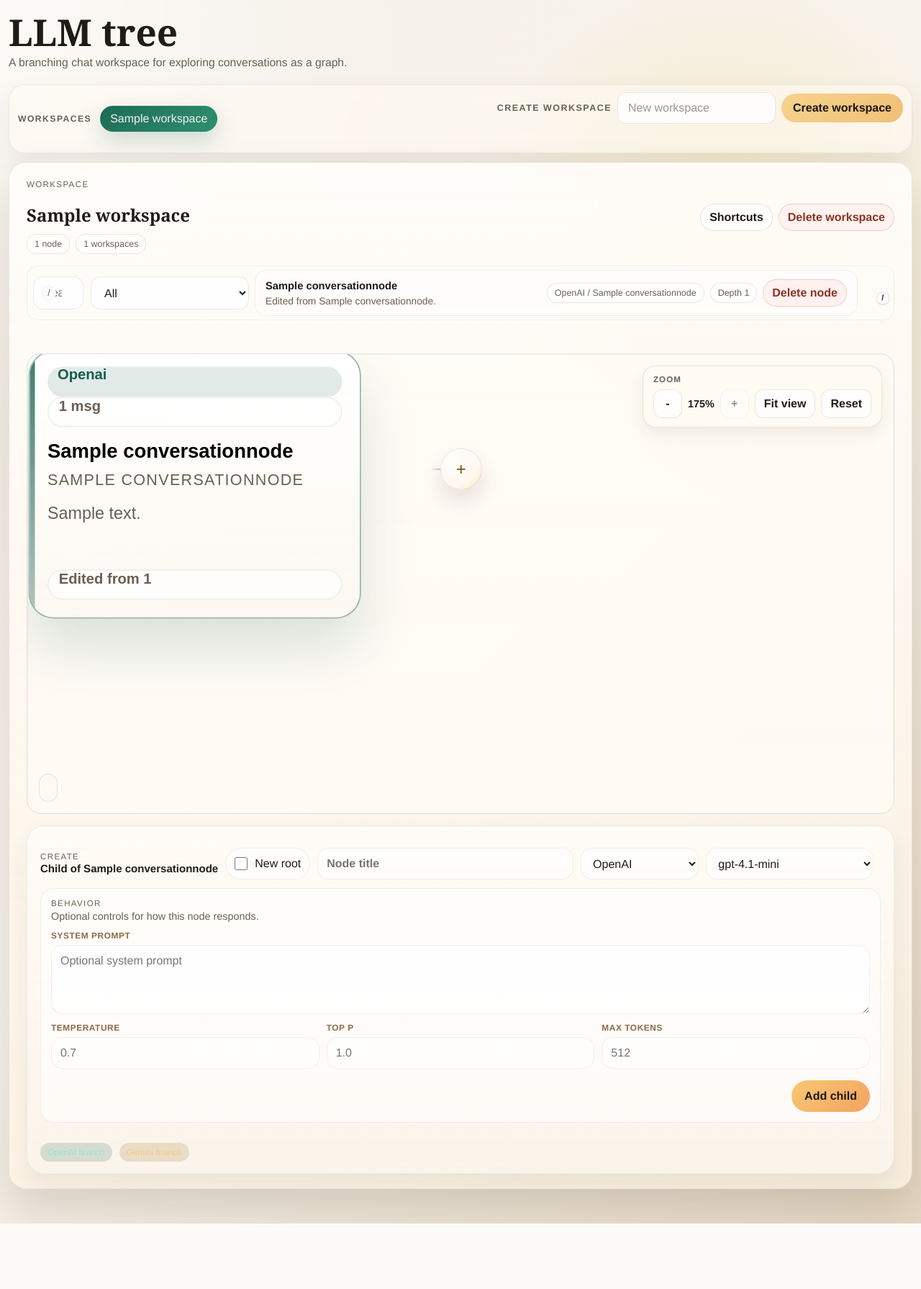
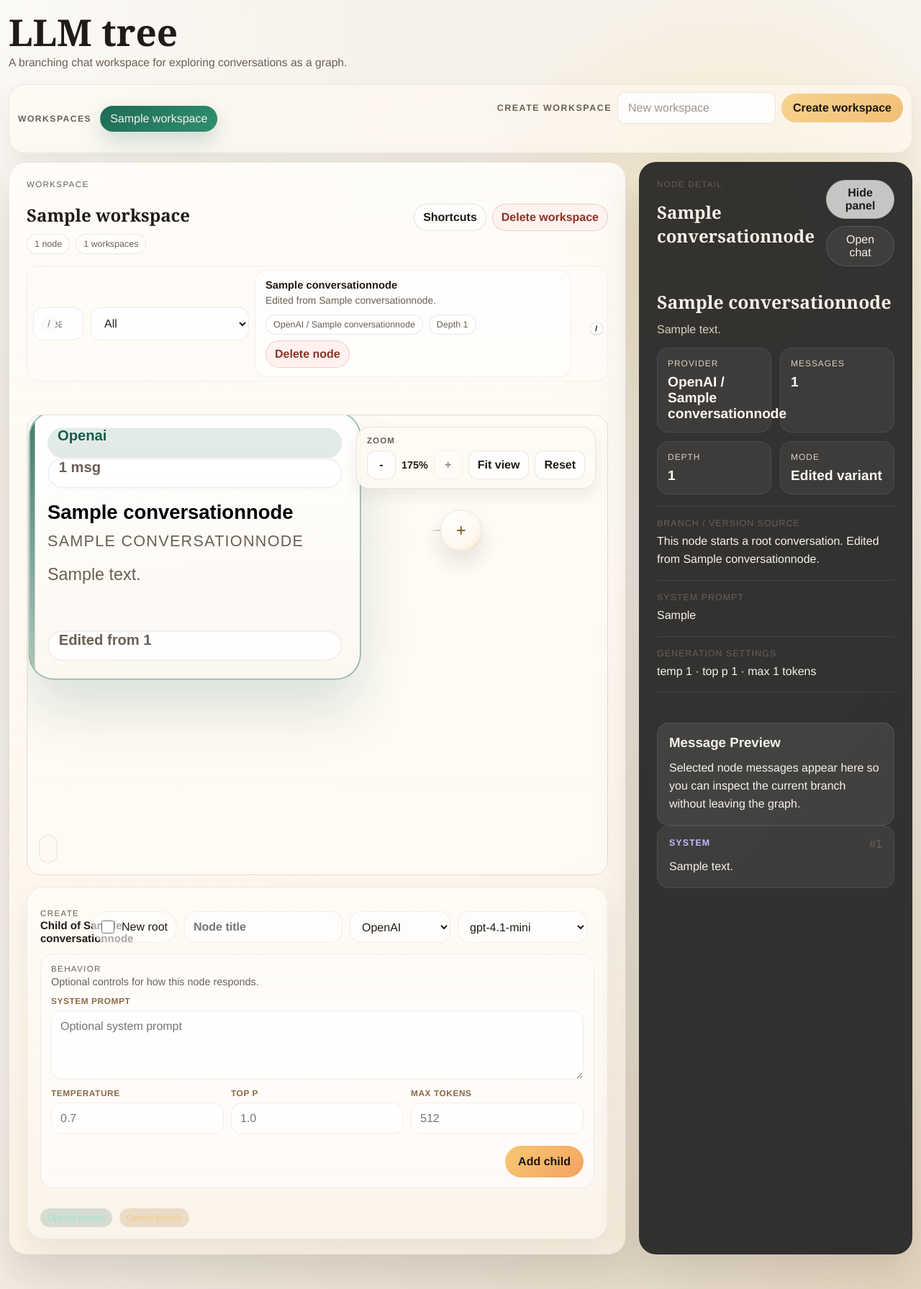
Before and after one commit to Howardleejhenhao/Generative-AI-LLM-Tree, a Django app: a page that uses tree_ui/templates/tree_ui/index.html in a window 1280 px wide. Shown: the whole page at 72% size. Before the commit the page ends 1700 px from the top, so only its background shows below. Run offline with Django 5.2, Linux system fonts and the light colour scheme; tables that the repository leaves empty hold one stand-in row (values such as "Sample post").

Commit message:
feat: add workspace node inspector panel

```diff
--- a/tree_ui/static/tree_ui/css/app.css
+++ b/tree_ui/static/tree_ui/css/app.css
@@ -34,8 +34,9 @@
 }
 
 .workspace-shell {
-  grid-template-columns: minmax(0, 1fr);
+  grid-template-columns: minmax(0, 1fr) minmax(320px, 380px);
   min-height: calc(100vh - 230px);
+  gap: 18px;
 }
 
 .canvas-panel {
@@ -1319,8 +1320,8 @@ body:has(.chat-page-immersive) .page-shell {
 
 .workspace-shell {
   display: grid;
-  grid-template-columns: minmax(0, 1fr);
-  gap: 0;
+  grid-template-columns: minmax(0, 1fr) minmax(320px, 380px);
+  gap: 18px;
   min-height: calc(100vh - 240px);
   align-items: stretch;
 }
@@ -1341,9 +1342,13 @@ body:has(.chat-page-immersive) .page-shell {
 }
 
 .detail-panel {
+  display: grid;
+  align-content: start;
+  gap: 0;
   padding: 24px;
   background: var(--panel);
   color: #f8f1e8;
+  overflow: auto;
   transition: opacity 180ms ease, transform 180ms ease;
 }
 
@@ -1443,11 +1448,24 @@ body:has(.chat-page-immersive) .page-shell {
   box-shadow: none;
 }
 
+.detail-link-button:disabled {
+  cursor: not-allowed;
+  opacity: 0.5;
+  transform: none;
+  box-shadow: none;
+}
+
 .detail-panel-actions {
   display: flex;
-  flex-direction: column;
-  align-items: flex-end;
+  flex-wrap: wrap;
+  justify-content: flex-end;
+  align-items: center;
   gap: 10px;
+}
+
+.detail-panel-copy {
+  display: grid;
+  gap: 6px;
 }
 
 .canvas-panel-action-row {
@@ -1991,6 +2009,8 @@ body:has(.chat-page-immersive) .page-shell {
   border: 1px solid rgba(255, 255, 255, 0.14);
   background: rgba(255, 255, 255, 0.06);
   color: #f8f1e8;
+  font: inherit;
+  cursor: pointer;
 }
 
 .node-metadata {
@@ -2824,6 +2844,10 @@ kbd {
     grid-template-columns: 1fr;
   }
 
+  .detail-panel {
+    min-height: 0;
+  }
+
   .workspace-stage-bar,
   .workspace-stage-metrics,
   .workspace-command-bar {
--- a/tree_ui/static/tree_ui/js/app.js
+++ b/tree_ui/static/tree_ui/js/app.js
@@ -1,9 +1,11 @@
 import { postJSON } from "./api.js?v=20260322-graph-hint-fix";
 import { getNodeBounds, renderCanvas } from "./canvas.js?v=20260322-graph-hint-fix";
 import { syncModelOptions } from "./model-options.js?v=20260322-graph-hint-fix";
+import { renderNodeDetails } from "./node-panel.js?v=20260324-markdown-rendering";
 import { createViewportController } from "./viewport.js?v=20260322-graph-hint-fix";
 
 const payload = JSON.parse(document.getElementById("graph-payload").textContent);
+const workspaceShell = document.getElementById("workspace-shell");
 const workspaceName = document.getElementById("workspace-name");
 const workspaceNodePill = document.getElementById("workspace-node-pill");
 const workspaceSearchInput = document.getElementById("workspace-search-input");
@@ -21,6 +23,21 @@ const workspaceHelpBackdrop = document.getElementById("workspace-help-backdrop")
 const workspaceHelpClose = document.getElementById("workspace-help-close");
 const workspaceDeleteButton = document.getElementById("workspace-delete-button");
 const nodeDeleteButton = document.getElementById("node-delete-button");
+const detailPeekButton = document.getElementById("detail-peek-button");
+const detailPanel = document.getElementById("detail-panel");
+const detailPanelToggle = document.getElementById("detail-panel-toggle");
+const detailOpenChatButton = document.getElementById("detail-open-chat-button");
+const detailPanelTitle = document.getElementById("detail-panel-title");
+const detailFocusTitle = document.getElementById("detail-focus-title");
+const detailFocusSummary = document.getElementById("detail-focus-summary");
+const detailProviderModel = document.getElementById("detail-provider-model");
+const detailMessageCount = document.getElementById("detail-message-count");
+const detailDepth = document.getElementById("detail-depth");
+const detailNodeMode = document.getElementById("detail-node-mode");
+const detailBranchSource = document.getElementById("detail-branch-source");
+const detailSystemPrompt = document.getElementById("detail-system-prompt");
+const detailGenerationSettings = document.getElementById("detail-generation-settings");
+const detailMessages = document.getElementById("node-detail-messages");
 const fitViewButton = document.getElementById("graph-fit-view");
 const zoomOutButton = document.getElementById("graph-zoom-out");
 const zoomInButton = document.getElementById("graph-zoom-in");
@@ -168,6 +185,60 @@ function getSelectionSummaryText(node) {
   return "Root conversation.";
 }
 
+function getNodeModeLabel(node) {
+  if (!node) {
+    return "No selection";
+  }
+
+  if (node.edited_from_id) {
+    return "Edited variant";
+  }
+  if (node.parent_id) {
+    return "Child branch";
+  }
+  return "Root conversation";
+}
+
+function getBranchSourceText(node) {
+  if (!node) {
+    return "Select a node to see where this branch comes from.";
+  }
+
+  const segments = [];
+
+  if (node.parent_id) {
+    segments.push(`Parent branch: ${getNodeTitleById(node.parent_id)}.`);
+  } else {
+    segments.push("This node starts a root conversation.");
+  }
+
+  if (node.edited_from_id) {
+    segments.push(`Edited from ${getNodeTitleById(node.edited_from_id)}.`);
+  }
+
+  return segments.join(" ");
+}
+
+function getGenerationSettingsText(node) {
+  if (!node) {
+    return "Default generation parameters.";
+  }
+
+  const settings = [];
+
+  if (node.temperature !== null && node.temperature !== undefined) {
+    settings.push(`temp ${node.temperature}`);
+  }
+  if (node.top_p !== null && node.top_p !== undefined) {
+    settings.push(`top p ${node.top_p}`);
+  }
+  if (node.max_output_tokens !== null && node.max_output_tokens !== undefined) {
+    settings.push(`max ${node.max_output_tokens} tokens`);
+  }
+
+  return settings.length ? settings.join(" · ") : "Default generation parameters.";
+}
+
 function isTypingTarget(element) {
   if (!element) {
     return false;
@@ -181,6 +252,18 @@ function setWorkspaceHelpOpen(isOpen) {
   workspaceHelpDialog.hidden = !isOpen;
   workspaceHelpDialog.setAttribute("aria-hidden", String(!isOpen));
   workspaceHelpToggle.setAttribute("aria-expanded", String(isOpen));
+}
+
+function isDetailPanelCollapsed() {
+  return workspaceShell.dataset.detailPanelCollapsed === "true";
+}
+
+function setDetailPanelCollapsed(collapsed) {
+  workspaceShell.dataset.detailPanelCollapsed = String(collapsed);
+  detailPanelToggle.setAttribute("aria-expanded", String(!collapsed));
+  detailPanelToggle.textContent = collapsed ? "Show panel" : "Hide panel";
+  detailPeekButton.hidden = !collapsed;
+  detailPanel.setAttribute("aria-hidden", String(collapsed));
 }
 
 function buildSearchMatches() {
@@ -259,6 +342,40 @@ function updateWorkspaceSummary() {
     : "New root";
   workspaceSelectionDepth.textContent = `Depth ${lineageIds.length}`;
   nodeDeleteButton.disabled = !selectedNode;
+}
+
+function updateDetailPanel() {
+  const selectedNode = getSelectedNode();
+  const lineageIds = getLineageIds(selectedNode);
+
+  if (!selectedNode) {
+    detailPanelTitle.textContent = "No node selected";
+    detailFocusTitle.textContent = "No node selected";
+    detailFocusSummary.textContent = "Select a node on the graph to inspect its messages and branch metadata.";
+    detailProviderModel.textContent = "-";
+    detailMessageCount.textContent = "0";
+    detailDepth.textContent = "0";
+    detailNodeMode.textContent = "No selection";
+    detailBranchSource.textContent = "Select a node to see where this branch comes from.";
+    detailSystemPrompt.textContent = "Default system prompt";
+    detailGenerationSettings.textContent = "Default generation parameters.";
+    detailOpenChatButton.disabled = true;
+    renderNodeDetails(detailMessages, []);
+    return;
+  }
+
+  detailPanelTitle.textContent = selectedNode.title;
+  detailFocusTitle.textContent = selectedNode.title;
+  detailFocusSummary.textContent = selectedNode.summary || "No summary yet for this node.";
+  detailProviderModel.textContent = `${getProviderLabel(selectedNode.provider)} / ${selectedNode.model_name}`;
+  detailMessageCount.textContent = String(selectedNode.messages.length);
+  detailDepth.textContent = String(lineageIds.length);
+  detailNodeMode.textContent = getNodeModeLabel(selectedNode);
+  detailBranchSource.textContent = getBranchSourceText(selectedNode);
+  detailSystemPrompt.textContent = selectedNode.system_prompt || "Default system prompt";
+  detailGenerationSettings.textContent = getGenerationSettingsText(selectedNode);
+  detailOpenChatButton.disabled = false;
+  renderNodeDetails(detailMessages, selectedNode.messages);
 }
 
 function getNodeChatUrl(nodeId) {
@@ -514,6 +631,7 @@ function showEmptyNodeState() {
   quickCreate.hidden = true;
   setQuickCreateOpen(false);
   updateWorkspaceSummary();
+  updateDetailPanel();
 }
 
 function updateSelection(nodeId) {
@@ -532,6 +650,7 @@ function updateSelection(nodeId) {
   syncQuickCreateDefaults();
   updateFormState();
   updateWorkspaceSummary();
+  updateDetailPanel();
   renderGraphCanvas();
   updateQuickCreatePosition();
 }
@@ -621,6 +740,12 @@ function handleWorkspaceKeydown(event) {
 
   if ((event.key === "c" || event.key === "C") && getSelectedNode()) {
     openNodeChat(getSelectedNode()?.id);
+    event.preventDefault();
+    return;
+  }
+
+  if (event.key === "i" || event.key === "I") {
+    setDetailPanelCollapsed(!isDetailPanelCollapsed());
     event.preventDefault();
   }
 }
@@ -804,7 +929,6 @@ async function handleConfirmationFinal() {
   } catch (error) {
     confirmDialogFeedback.textContent = error.message;
     confirmDialogCancel.disabled = false;
-    confirmDialogSecondary.disabled = false;
     confirmDialogConfirm.disabled = false;
   }
 }
@@ -875,6 +999,9 @@ workspaceHelpClose.addEventListener("click", () => setWorkspaceHelpOpen(false));
 workspaceHelpBackdrop.addEventListener("click", () => setWorkspaceHelpOpen(false));
 workspaceDeleteButton.addEventListener("click", handleWorkspaceDelete);
 nodeDeleteButton.addEventListener("click", handleNodeDelete);
+detailPanelToggle.addEventListener("click", () => setDetailPanelCollapsed(!isDetailPanelCollapsed()));
+detailPeekButton.addEventListener("click", () => setDetailPanelCollapsed(false));
+detailOpenChatButton.addEventListener("click", () => openNodeChat(getSelectedNode()?.id));
 confirmDialogCancel.addEventListener("click", closeConfirmationDialog);
 confirmDialogBackdrop.addEventListener("click", closeConfirmationDialog);
 confirmDialogConfirm.addEventListener("click", handleConfirmationFinal);
@@ -891,7 +1018,9 @@ window.addEventListener("keydown", handleWorkspaceKeydown);
 syncModelOptions(providerInput, modelInput);
 syncQuickCreateDefaults();
 setWorkspaceHelpOpen(false);
+setDetailPanelCollapsed(false);
 setConfirmDialogOpen(false);
 updateSearchState();
 updateSelection(selectedNodeId);
 updateWorkspaceSummary();
+updateDetailPanel();
--- a/tree_ui/templates/tree_ui/index.html
+++ b/tree_ui/templates/tree_ui/index.html
@@ -34,7 +34,7 @@
     </form>
   </section>
 
-  <section class="workspace-shell" id="workspace-shell">
+  <section class="workspace-shell" id="workspace-shell" data-detail-panel-collapsed="false">
     <div class="canvas-panel">
       <div class="panel-header panel-header-workspace">
         <div class="canvas-panel-heading">
@@ -99,6 +99,9 @@
         <div class="workspace-search-results" id="workspace-search-results" hidden></div>
       </div>
       <div class="graph-stage" id="graph-stage">
+        <button class="detail-peek-button" id="detail-peek-button" type="button">
+          Node Detail
+        </button>
         <div class="graph-controls" aria-label="Graph zoom controls">
           <p class="graph-controls-label">Zoom</p>
           <div class="graph-controls-row">
@@ -241,6 +244,71 @@
         </div>
       </section>
     </div>
+    <aside class="detail-panel" id="detail-panel" aria-label="Node detail panel">
+      <div class="panel-header">
+        <div class="detail-panel-copy">
+          <p class="panel-kicker">Node Detail</p>
+          <h2 id="detail-panel-title">No node selected</h2>
+        </div>
+        <div class="detail-panel-actions">
+          <button
+            class="detail-toggle-button detail-toggle-button-quiet"
+            id="detail-panel-toggle"
+            type="button"
+            aria-expanded="true"
+            aria-controls="detail-panel"
+          >
+            Hide panel
+          </button>
+          <button class="detail-link-button" id="detail-open-chat-button" type="button" disabled>
+            Open chat
+          </button>
+        </div>
+      </div>
+      <section class="detail-focus-card detail-focus-card-minimal">
+        <div class="detail-focus-copy">
+          <h3 id="detail-focus-title">No node selected</h3>
+          <p id="detail-focus-summary">Select a node on the graph to inspect its messages and branch metadata.</p>
+        </div>
+        <div class="detail-focus-metrics detail-focus-metrics-minimal">
+          <div>
+            <span>Provider</span>
+            <strong id="detail-provider-model">-</strong>
+          </div>
+          <div>
+            <span>Messages</span>
+            <strong id="detail-message-count">0</strong>
+          </div>
+          <div>
+            <span>Depth</span>
+            <strong id="detail-depth">0</strong>
+          </div>
+          <div>
+            <span>Mode</span>
+            <strong id="detail-node-mode">No selection</strong>
+          </div>
+        </div>
+      </section>
+      <dl class="node-metadata">
+        <div>
+          <dt>Branch / Version Source</dt>
+          <dd id="detail-branch-source">Select a node to see where this branch comes from.</dd>
+        </div>
+        <div>
+          <dt>System Prompt</dt>
+          <dd id="detail-system-prompt">Default system prompt</dd>
+        </div>
+        <div>
+          <dt>Generation Settings</dt>
+          <dd id="detail-generation-settings">Default generation parameters.</dd>
+        </div>
+      </dl>
+      <section class="action-box action-box-preview">
+        <h3>Message Preview</h3>
+        <p>Selected node messages appear here so you can inspect the current branch without leaving the graph.</p>
+      </section>
+      <div class="message-list" id="node-detail-messages"></div>
+    </aside>
   </section>
 
   <div id="node-chat-url-template" data-node-chat-url-template="{% url 'workspace_node_chat' graph_payload.workspace.slug 999999 %}" hidden></div>
@@ -279,6 +347,7 @@
           <h3>Build</h3>
           <dl class="workspace-help-list">
             <div><dt><kbd>C</kbd></dt><dd>Open selected node chat</dd></div>
+            <div><dt><kbd>I</kbd></dt><dd>Toggle the node detail panel</dd></div>
             <div><dt><kbd>Click</kbd></dt><dd>Select a node</dd></div>
             <div><dt><kbd>Drag</kbd></dt><dd>Move a node and persist its layout</dd></div>
           </dl>
@@ -310,5 +379,5 @@
   </section>
 
   {{ graph_payload|json_script:"graph-payload" }}
-  <script type="module" src="{% static 'tree_ui/js/app.js' %}?v=20260322-graph-hint-fix"></script>
+  <script type="module" src="{% static 'tree_ui/js/app.js' %}?v=20260411-node-inspector"></script>
 {% endblock %}
```
Also changed, not shown: tree_ui/tests.py (+4 -3 lines).
